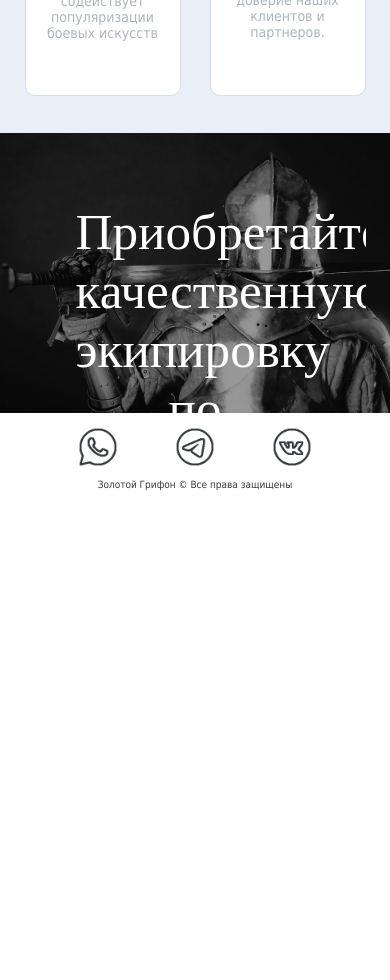
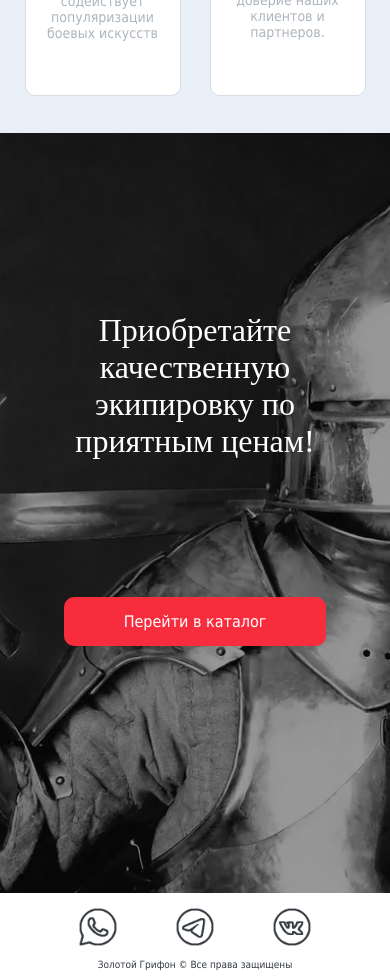
Before and after one commit to EvilCommunist/SPA_HEMA, a Vue app: page / in a window 390 px wide. Shown: the part 1780-2760 px from the top of the page. Before the commit the page ends 2280 px from the top, so only its background shows below. Built offline with nearby package versions, Linux system fonts and the light colour scheme.

Commit message:
Home page DONE

```diff
--- a/src/views/HomeView.vue
+++ b/src/views/HomeView.vue
@@ -52,6 +52,7 @@
     <section id="advShop">
       <div class="container flex">
         <h1>Приобретайте качественную экипировку по приятным ценам!</h1>
+        <router-link to="/store" class="default_style"><button>Перейти в каталог</button></router-link>
       </div>
       <img src="../components/Assets/swordsman.png">
     </section>
--- a/src/views/Styles/homeStyle.less
+++ b/src/views/Styles/homeStyle.less
@@ -68,20 +68,34 @@
     object-fit: cover;
     z-index: 0;
     filter: grayscale(100%) brightness(60%);
-    max-height: 90vh;
+    max-height: 100vh; min-height: 90vh;
 }
 #advShop .container.flex{
     padding-top: 15vw;
     color: @white; z-index: 2;
     position: absolute; margin-left: 6.25vw;
     flex-flow: column;
-    height: auto; gap: 25vw;
+    height: auto; gap: 2vw;
 }
 #advShop .container.flex h1{
     font-size: @header1*1.6;
     display: block; text-align: center;
     padding: 10px; margin: 0 auto;
     max-width: 70%;
+}
+.default_style{text-decoration: none;}
+#advShop .container.flex button{
+    color: @white; font-size: @sub_header;
+    font-weight: 200;
+    display: block; text-align: center;
+    padding: 15px 60px;
+    background-color: @red;
+    border: none; border-radius: 10px;
+}
+#advShop .container.flex button:hover{
+    background-color: @red+@color_diff*2;
+    color: @white+@color_diff*2;
+    cursor: pointer;
 }
 
 /*Адаптивное отображение при уменьшении вкладки*/
@@ -108,6 +122,8 @@
 }
 @media screen and (max-width: 940px) {
     #advert .container.flex{gap:23vw;}
+    #advShop .container.flex{gap: 15vh;}
+    #advShop .container.flex h1{font-size: @header1*1.3;}
 }
 @media screen and (max-width: 860px) {
     #advert .container.flex{gap:21vw;}
@@ -159,4 +175,7 @@
         margin-left: 0.5vw; margin-right: 0.5vw;
         margin-top: 2vh; margin-bottom: 2vh;
     }
+    #advShop .container.flex{padding-top: 20vh;}
+    #advShop .container.flex h1{font-size: @header1; max-width: 95%;}
+    #advShop .container.flex button{font-size: @sub_header_small;}
 }
```
